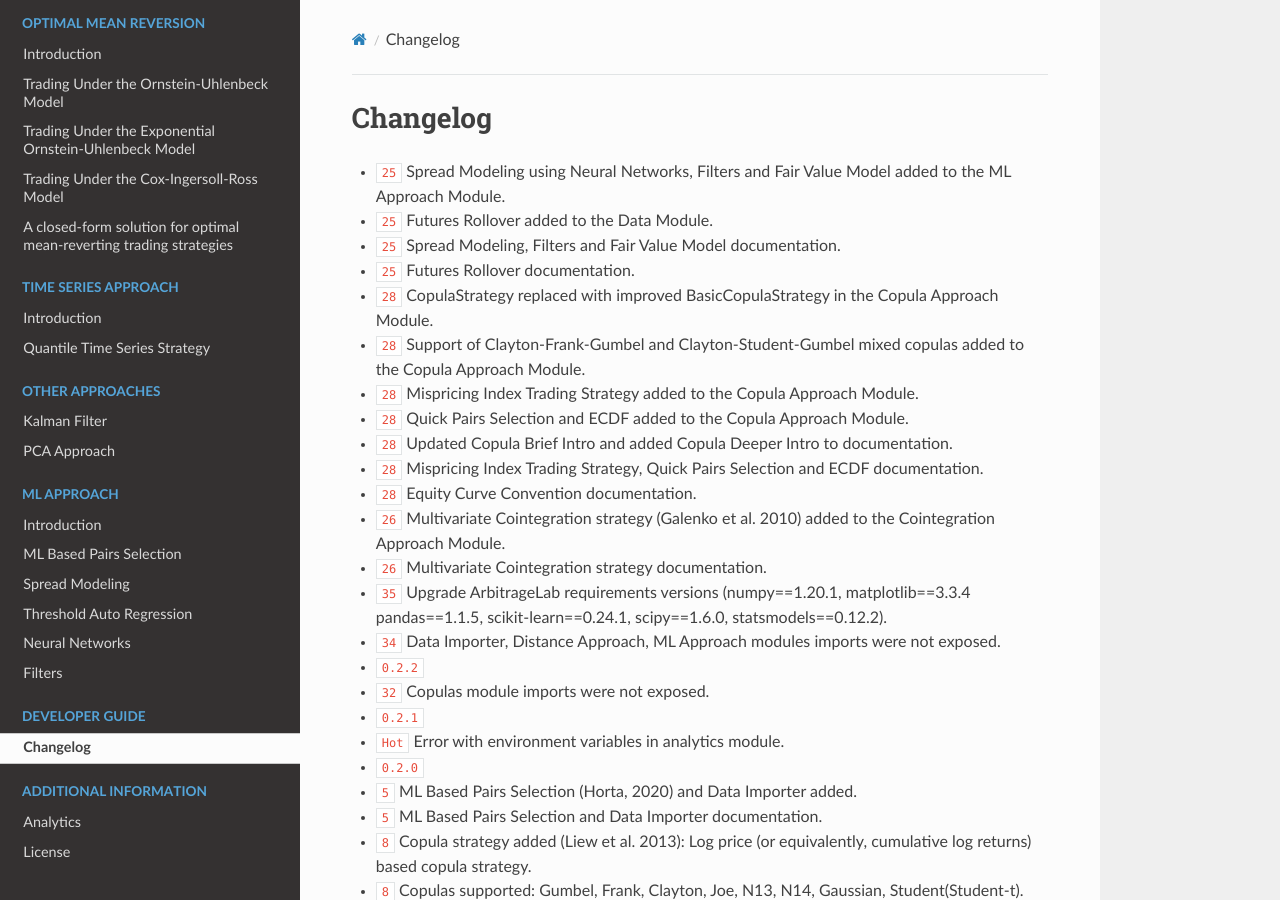
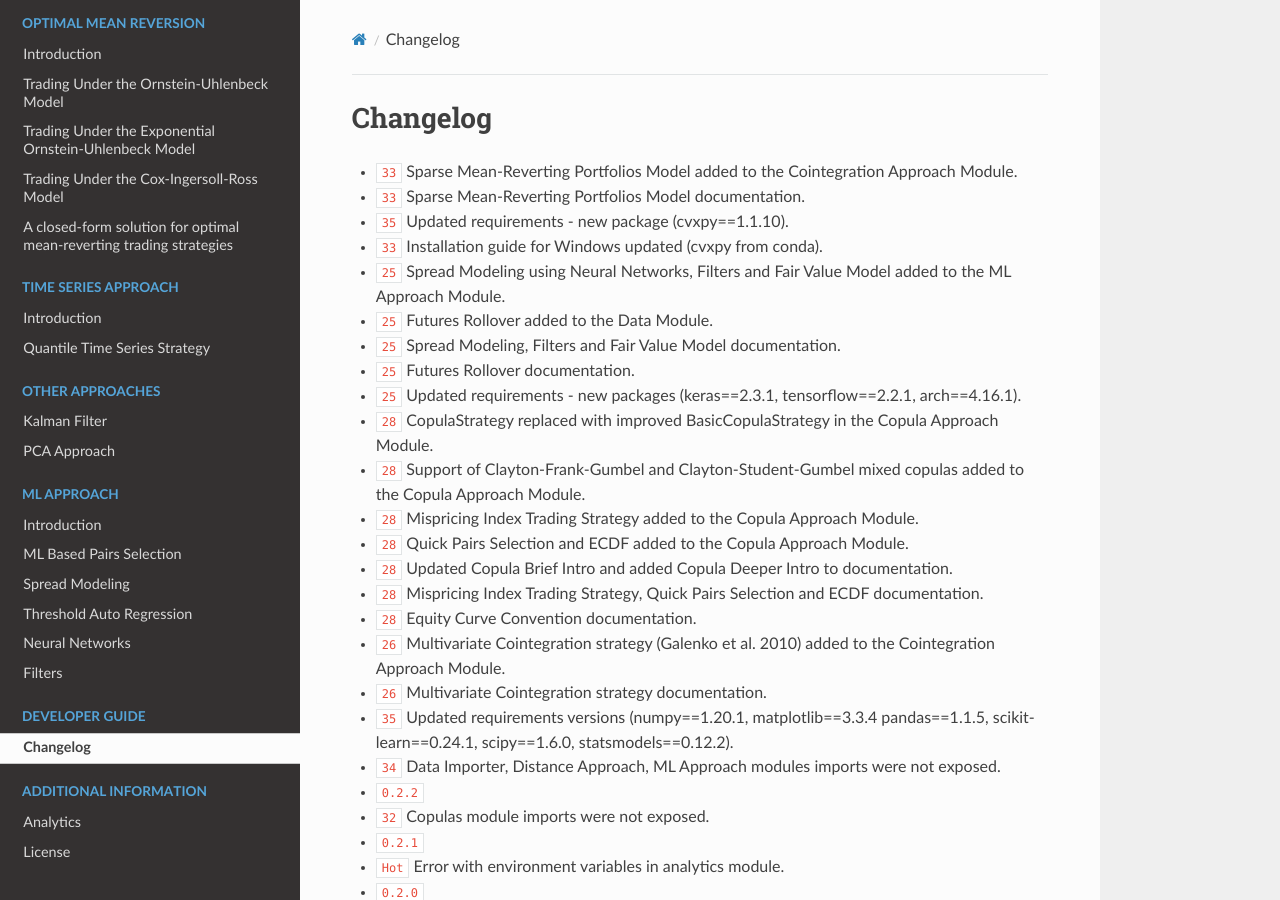
Before and after one commit to hudson-and-thames/arbitragelab, a Sphinx documentation site: the page built from docs/source/changelog.rst, in a window 1280 px wide and 900 px high. Built offline with Sphinx 7.4.7 and the Read the Docs theme 2.0.0, drawn with Linux system fonts in a browser that asks for light colours; cross-references to code outside the pages are shown as plain code.

Commit message:
Added changelog for Sparse MR Portfolios

```diff
--- a/docs/source/changelog.rst
+++ b/docs/source/changelog.rst
@@ -12,10 +12,15 @@
 ..
     For Help: https://releases.readthedocs.io/en/latest/index.html
 
+* :feature:`33` Sparse Mean-Reverting Portfolios Model added to the Cointegration Approach Module.
+* :support:`33` Sparse Mean-Reverting Portfolios Model documentation.
+* :support:`35` Updated requirements - new package (cvxpy==1.1.10).
+* :support:`33` Installation guide for Windows updated (cvxpy from conda).
 * :feature:`25` Spread Modeling using Neural Networks, Filters and Fair Value Model added to the ML Approach Module.
 * :feature:`25` Futures Rollover added to the Data Module.
 * :support:`25` Spread Modeling, Filters and Fair Value Model documentation.
 * :support:`25` Futures Rollover documentation.
+* :support:`25` Updated requirements - new packages (keras==2.3.1, tensorflow==2.2.1, arch==4.16.1).
 * :feature:`28` CopulaStrategy replaced with improved BasicCopulaStrategy in the Copula Approach Module.
 * :feature:`28` Support of Clayton-Frank-Gumbel and Clayton-Student-Gumbel mixed copulas added to the Copula Approach Module.
 * :feature:`28` Mispricing Index Trading Strategy added to the Copula Approach Module.
@@ -25,7 +30,7 @@
 * :support:`28` Equity Curve Convention documentation.
 * :feature:`26` Multivariate Cointegration strategy (Galenko et al. 2010) added to the Cointegration Approach Module.
 * :support:`26` Multivariate Cointegration strategy documentation.
-* :support:`35` Upgrade ArbitrageLab requirements versions (numpy==1.20.1, matplotlib==3.3.4
+* :support:`35` Updated requirements versions (numpy==1.20.1, matplotlib==3.3.4
   pandas==1.1.5, scikit-learn==0.24.1, scipy==1.6.0, statsmodels==0.12.2).
 * :bug:`34` Data Importer, Distance Approach, ML Approach modules imports were not exposed.
 
```
